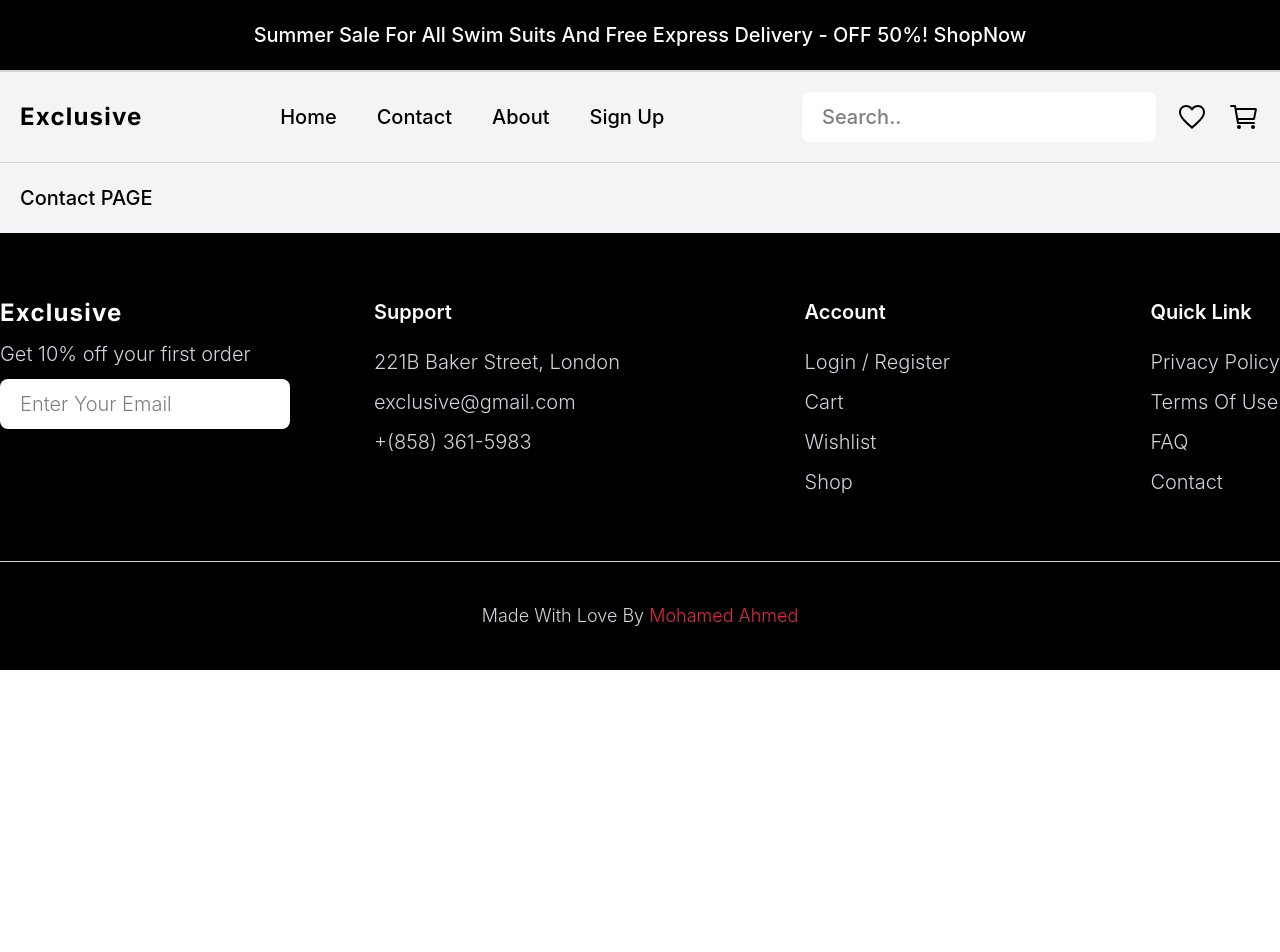
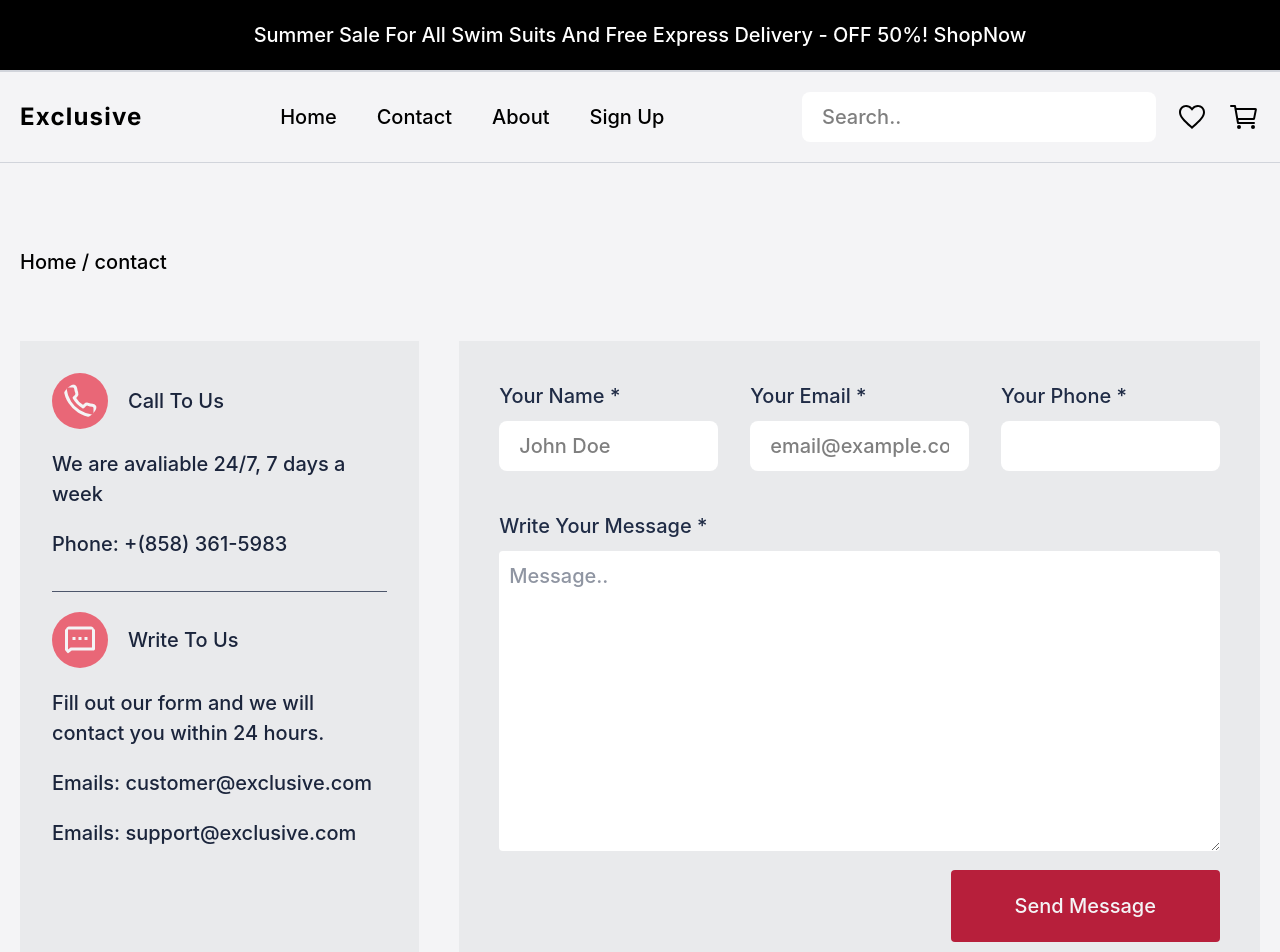
Before and after one commit to Mohamed-Y0/Exclusive, a React (Vite) app: page /contact in a window 1280 px wide. Shown: the top 952 px of the page. Before the commit the page ends 800 px from the top, so only its background shows below. Built offline with nearby package versions, Linux system fonts and the light colour scheme; a web font is replaced by a local one.

Commit message:
finish: contact page

```diff
--- /dev/null
+++ b/src/components/contact/ContactForm.tsx
@@ -0,0 +1,49 @@
+import Input from "@/components/ui/Input";
+import LinkButton from "@/components/ui/LinkButton";
+
+function ContactForm() {
+  return (
+    <div className="w-full bg-neutral-100 p-10 text-neutral-500">
+      <form action="" className="flex flex-col gap-10">
+        <div className="flex gap-8">
+          <Input
+            label="Your Name *"
+            required
+            placeholder="John Doe"
+            type="text"
+            id="contact-name"
+          />
+          <Input
+            label="Your Email *"
+            required
+            placeholder="email@example.com"
+            type="email"
+            id="contact-email"
+          />
+          <Input
+            label="Your Phone *"
+            required
+            type="number"
+            id="contact-phone"
+          />
+        </div>
+        <div className="flex flex-col gap-2.5">
+          <label htmlFor="contact-message">Write Your Message *</label>
+          <textarea
+            className="h-[300px] w-full rounded-sm bg-white p-2.5 focus:outline-1 focus:outline-neutral-300"
+            name="contact-message"
+            aria-label="Write Your Message"
+            required
+            placeholder="Message.."
+            id="contact-message"
+          ></textarea>
+        </div>
+        <div className="text-end">
+          <LinkButton to="">Send Message</LinkButton>
+        </div>
+      </form>
+    </div>
+  );
+}
+
+export default ContactForm;
--- /dev/null
+++ b/src/components/contact/ContactInfo.tsx
@@ -0,0 +1,29 @@
+import { FiPhone } from "react-icons/fi";
+import { RiMessage2Line } from "react-icons/ri";
+
+function ContactInfo() {
+  return (
+    <div className="flex flex-col gap-5 bg-neutral-100 p-8 text-neutral-600">
+      <div className="flex flex-col gap-5 border-b border-neutral-400 pb-8">
+        <div className="flex items-center gap-5">
+          <FiPhone className="size-14 rounded-full bg-red-400 p-2.5 text-neutral-50" />
+          <p className="capitalize">call to us</p>
+        </div>
+        <p>We are avaliable 24/7, 7 days a week</p>
+        <p>Phone: +(858) 361-5983</p>
+      </div>
+
+      <div className="flex flex-col gap-5">
+        <div className="flex items-center gap-5">
+          <RiMessage2Line className="size-14 rounded-full bg-red-400 p-2.5 text-neutral-50" />
+          <p className="capitalize">Write to us</p>
+        </div>
+        <p>Fill out our form and we will contact you within 24 hours.</p>
+        <p>Emails: customer@exclusive.com</p>
+        <p>Emails: support@exclusive.com</p>
+      </div>
+    </div>
+  );
+}
+
+export default ContactInfo;
--- a/src/pages/Contact.tsx
+++ b/src/pages/Contact.tsx
@@ -1,5 +1,18 @@
+import ContactForm from "@/components/contact/ContactForm";
+import ContactInfo from "@/components/contact/ContactInfo";
+import Path from "@/components/ui/PageLocation";
+
 function Contact() {
-  return <div className={`container m-auto p-5`}>Contact PAGE</div>;
+  return (
+    <div className={`container m-auto p-5`}>
+      <Path />
+
+      <section className="flex gap-10 py-16">
+        <ContactInfo />
+        <ContactForm />
+      </section>
+    </div>
+  );
 }
 
 export default Contact;
```
